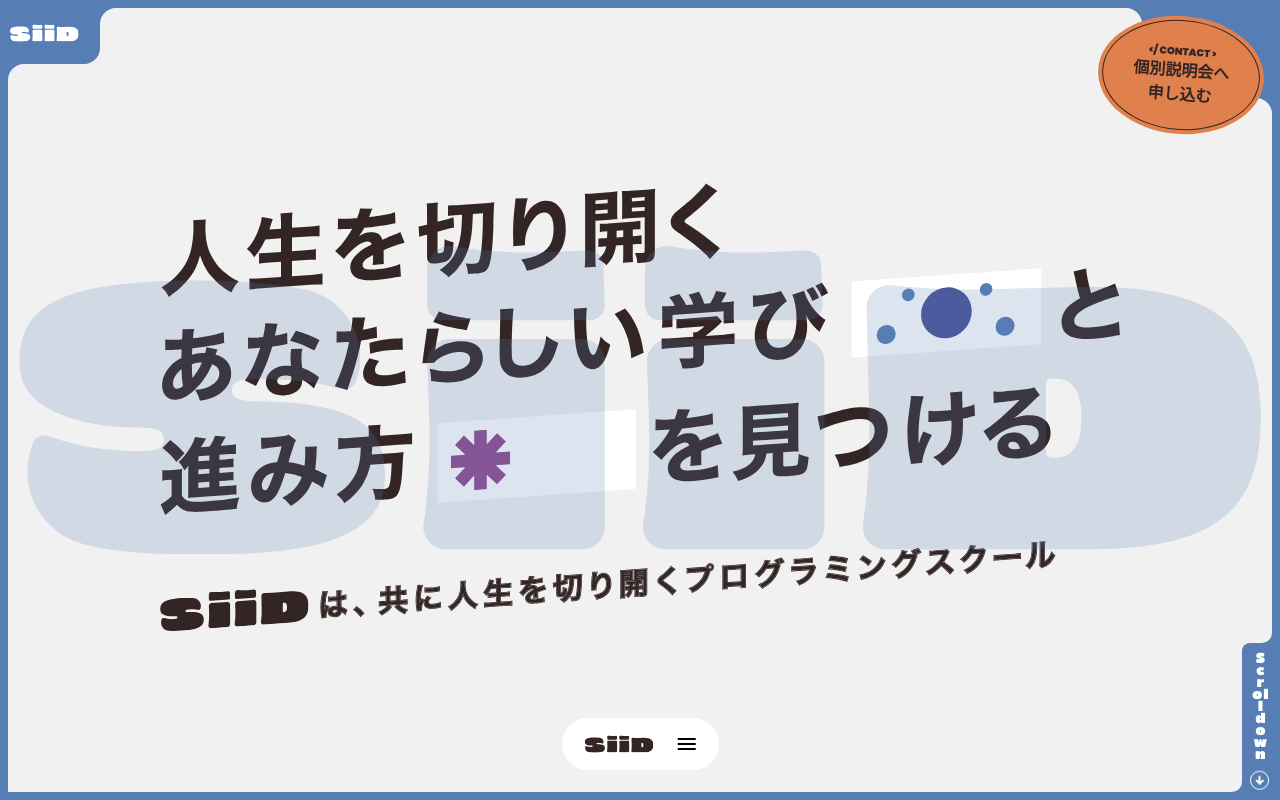
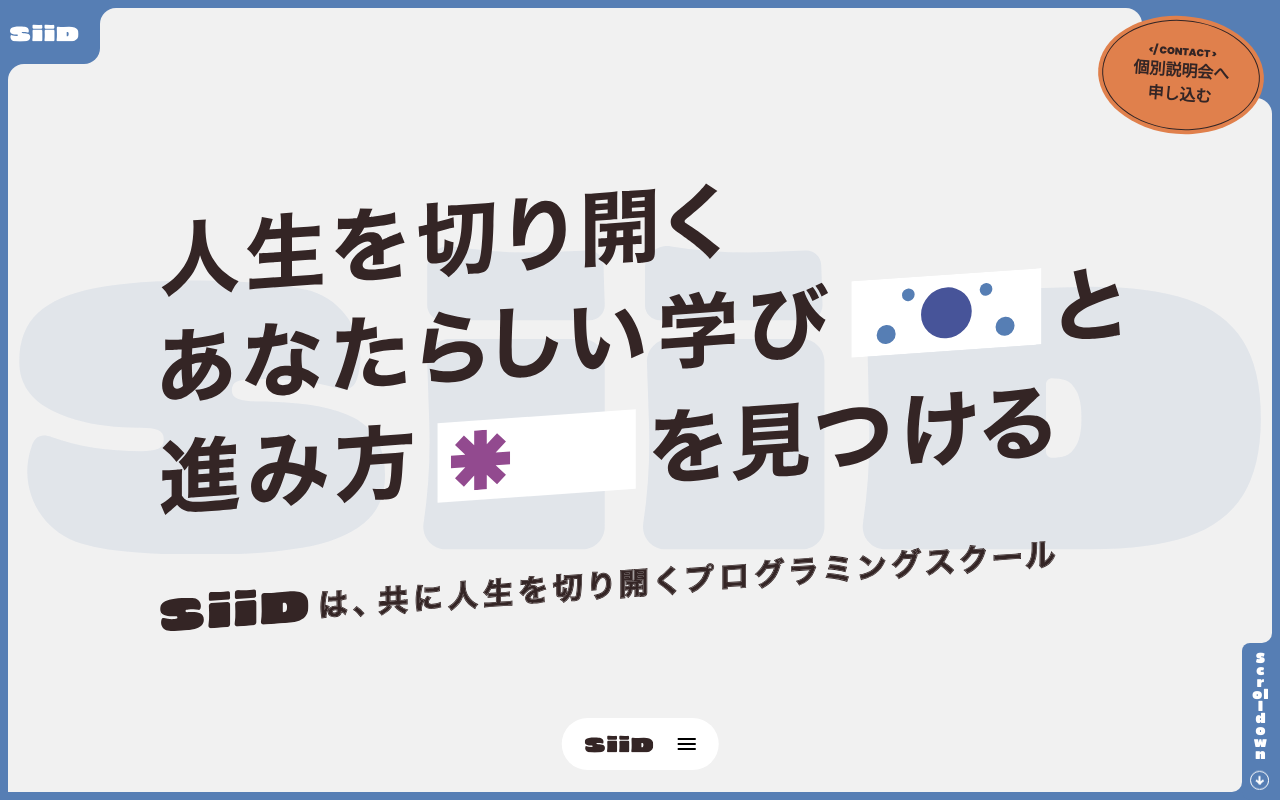
Before and after one commit to seito-developer/siid-web, a Next.js app: page / in a window 1280 px wide. Shown: the top 800 px of the page. Built offline with nearby package versions, Linux system fonts and the light colour scheme.

Commit message:
feat: hero -> h1

```diff
--- a/src/components/Hero/Hero.module.css
+++ b/src/components/Hero/Hero.module.css
@@ -13,6 +13,7 @@
 
 .Hero__Copy {
     position: absolute;
+    z-index: 3;
     top: 50%;
     left: 50%;
     transform: translate(-50%, -50%);
@@ -33,10 +34,11 @@
 
 .Hero__BackLogo {
     position: absolute;
+    z-index: 1;
     top: 50%;
     left: 50%;
     transform: translate(-50%, -50%);
-    opacity: 0.2;
+    opacity: 0.1;
     svg {
         width: 97vw;
         height: auto;
--- a/src/components/Hero/HeroSubCopy/HeroSubCopy.tsx
+++ b/src/components/Hero/HeroSubCopy/HeroSubCopy.tsx
@@ -2,6 +2,7 @@ import React from "react";
 
 export default function HeroSubCopy() {
   return (
+    <h1>
       <svg
         width="263"
         height="61"
@@ -9,6 +10,7 @@ export default function HeroSubCopy() {
         fill="none"
         xmlns="http://www.w3.org/2000/svg"
       >
+        <title>SiiDは、共に人生を切り開くプログラミングスクール</title>
         <path
           d="M260.094 3.87198L261.859 5.10254C261.598 5.30542 261.306 5.58737 259.971 6.92703C259.188 7.70492 258.114 8.64168 256.318 10.1366C255.842 10.5238 255.734 10.6544 255.734 10.8236C255.734 11.0544 255.765 11.083 257.116 12.0041C259.51 13.6522 259.955 14.0058 261.951 15.6818C262.104 15.8249 262.196 15.8954 262.396 16.0353L260.815 17.746C260.416 17.22 259.863 16.674 258.82 15.7777C257.73 14.8384 257.223 14.4584 254.86 12.7773C253.847 12.0634 253.57 11.6673 253.57 10.9596C253.57 10.498 253.739 10.0708 254.077 9.67788C254.276 9.44852 254.292 9.43206 255.427 8.47562C257.085 7.09804 257.945 6.2994 258.973 5.22738C259.664 4.48671 259.833 4.27488 260.094 3.87198Z"
           fill="#342525"
@@ -222,5 +224,6 @@ export default function HeroSubCopy() {
           </clipPath>
         </defs>
       </svg>
+    </h1>
   );
 }
```
Lines whose indentation alone changed are shown as unchanged.
